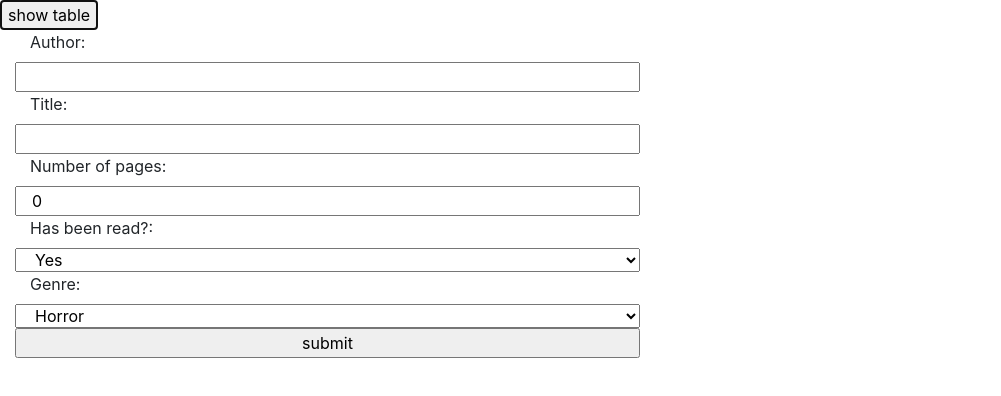
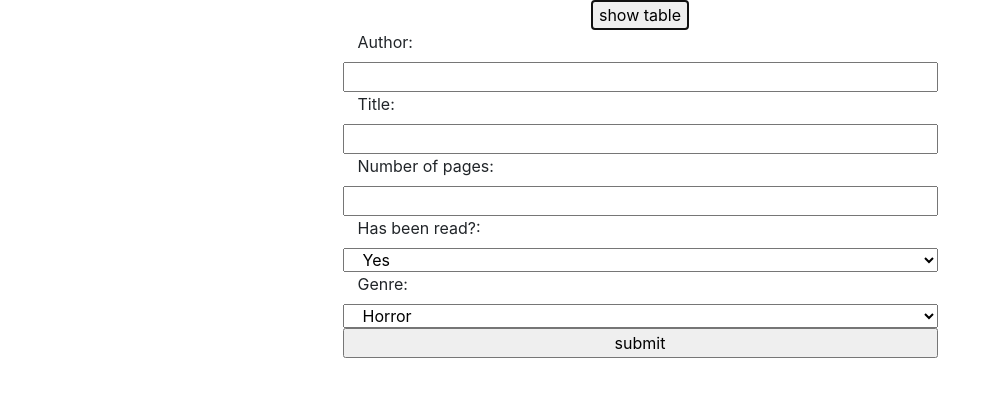
Before and after one commit to andresporras3423/library, a plain HTML site: page index.html in a window 1280 px wide. Both pictures are taken after a click on the button "show form". Shown: the whole page, without its empty margins (0-1001 px from the left). Drawn offline with nearby package versions, Linux system fonts and the light colour scheme.

Commit message:
center content of the page

```diff
--- a/css/index.css
+++ b/css/index.css
@@ -0,0 +1,10 @@
+.toggle-container, .main-content-container{
+    display: flex;
+    justify-content: center;
+    align-items: center;
+}
+
+.div-form > form > * {
+    width:100%;
+    float: left;
+}
--- a/index.html
+++ b/index.html
@@ -11,34 +11,35 @@
 </head>
 
 <body>
-    <div>
+    <div class="col-12 toggle-container">
         <button id="toggle-form">text</button>
     </div>
+    <main class="col-12 main-content-container">
         <div id="div-form">
             <form>
-            <label class="col-6">Author:</label>
-            <input class="col-6" type="text" id="book-author">
-            <label class="col-6">Title:</label>
-            <input class="col-6" type="text" id="book-title">
-            <label class="col-6">Number of pages:</label>
-            <input class="col-6" type="number" id="book-pages">
-            <label class="col-6" for="been-read">Has been read?:</label>
-            <select class="col-6" name="been-read" id="book-been-read">
+                <label class="col-12">Author:</label>
+                <input class="col-12" type="text" id="book-author">
+                <label class="col-12">Title:</label>
+                <input class="col-12" type="text" id="book-title">
+                <label class="col-12">Number of pages:</label>
+                <input class="col-12" type="number" id="book-pages">
+                <label class="col-12" for="been-read">Has been read?:</label>
+                <select class="col-12" name="been-read" id="book-been-read">
                     <option value="Yes">Yes</option>
                     <option value="No">No</option>
                 </select>
-            <label class="col-6" for="cars">Genre:</label>
-            <select class="col-6" name="genre" id="book-genre">
+                <label class="col-12" for="cars">Genre:</label>
+                <select class="col-12" name="genre" id="book-genre">
                     <option value="Horror">Horror</option>
                     <option value="Comedy">Comedy</option>
                     <option value="Fantasy">Fantasy</option>
                     <option value="Historical">Historical</option>
                 </select>
-            <input class="col-6" type="submit" value="submit" id="button_form">
+                <input class="col-12" type="submit" value="submit" id="button_form">
             </form>
         </div>
         <div id="div-books">
-            <table>
+                <table class="col-12">
                     <thead>
                         <tr>
                             <th>Title</th>
@@ -52,6 +53,7 @@
                     </tbody>
                 </table>
             </div>
+    </main>
 </body>
 <script src="js/index.js"></script>
 </html>
--- a/js/index.js
+++ b/js/index.js
@@ -9,7 +9,7 @@ const genre = document.getElementById('book-genre');
 const toggleForm = document.getElementById('toggle-form');
 const divForm = document.getElementById('div-form');
 const divBooks = document.getElementById('div-books');
-const classes = ['invisible col-12', 'visible col-12'];
+const classes = ['d-none col-6', 'col-6'];
 const toggleMessage = ['show form', 'show table'];
 let toggleVal = 1;
 
@@ -66,9 +66,4 @@ submitButton.onclick = function formEvent(event) {
   event.preventDefault();
 };
 
-function initialize() {
-  toggleVisibility();
-  addBookToLibrary();
-}
-
-initialize();
+toggleVisibility();
```
Lines whose indentation alone changed are shown as unchanged.
